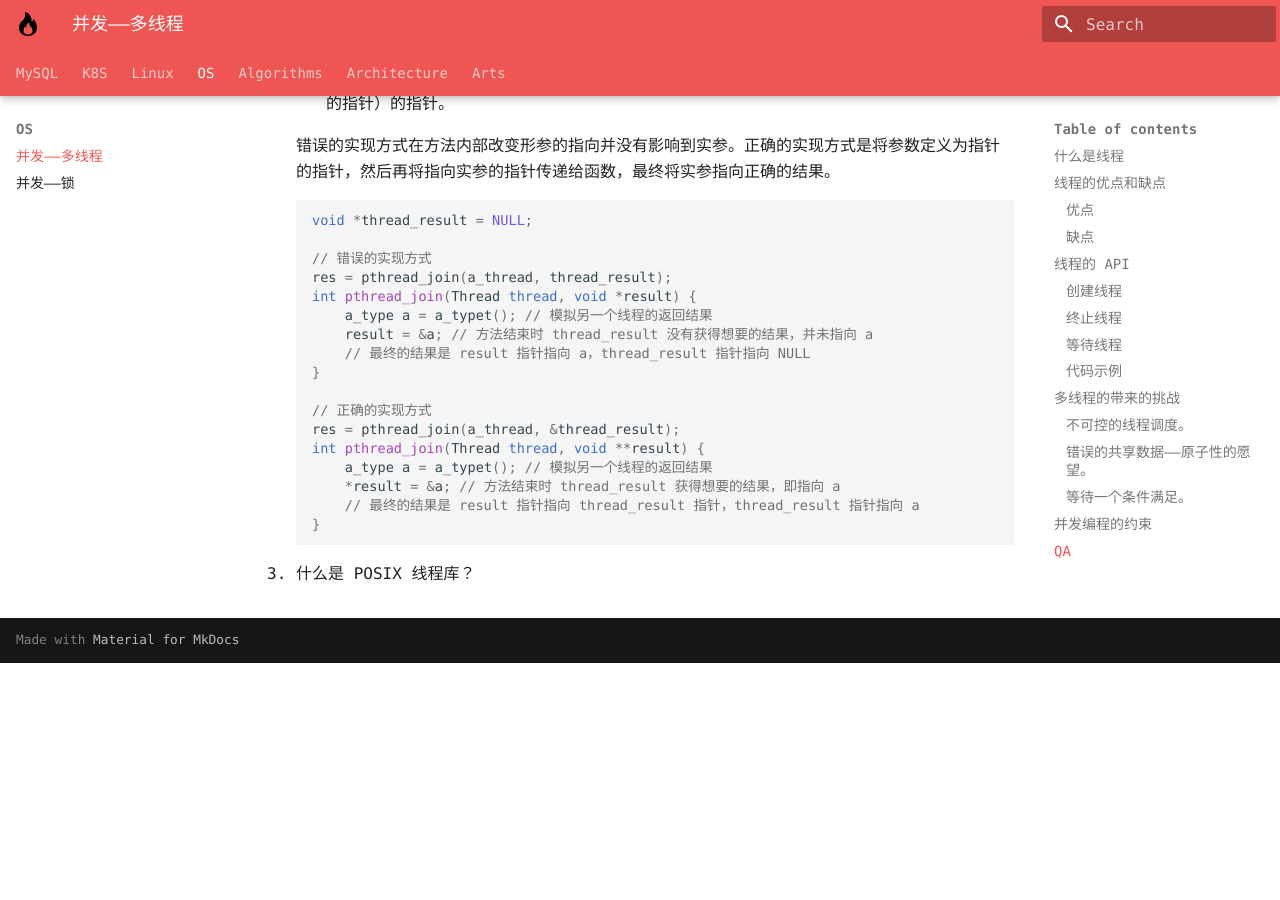
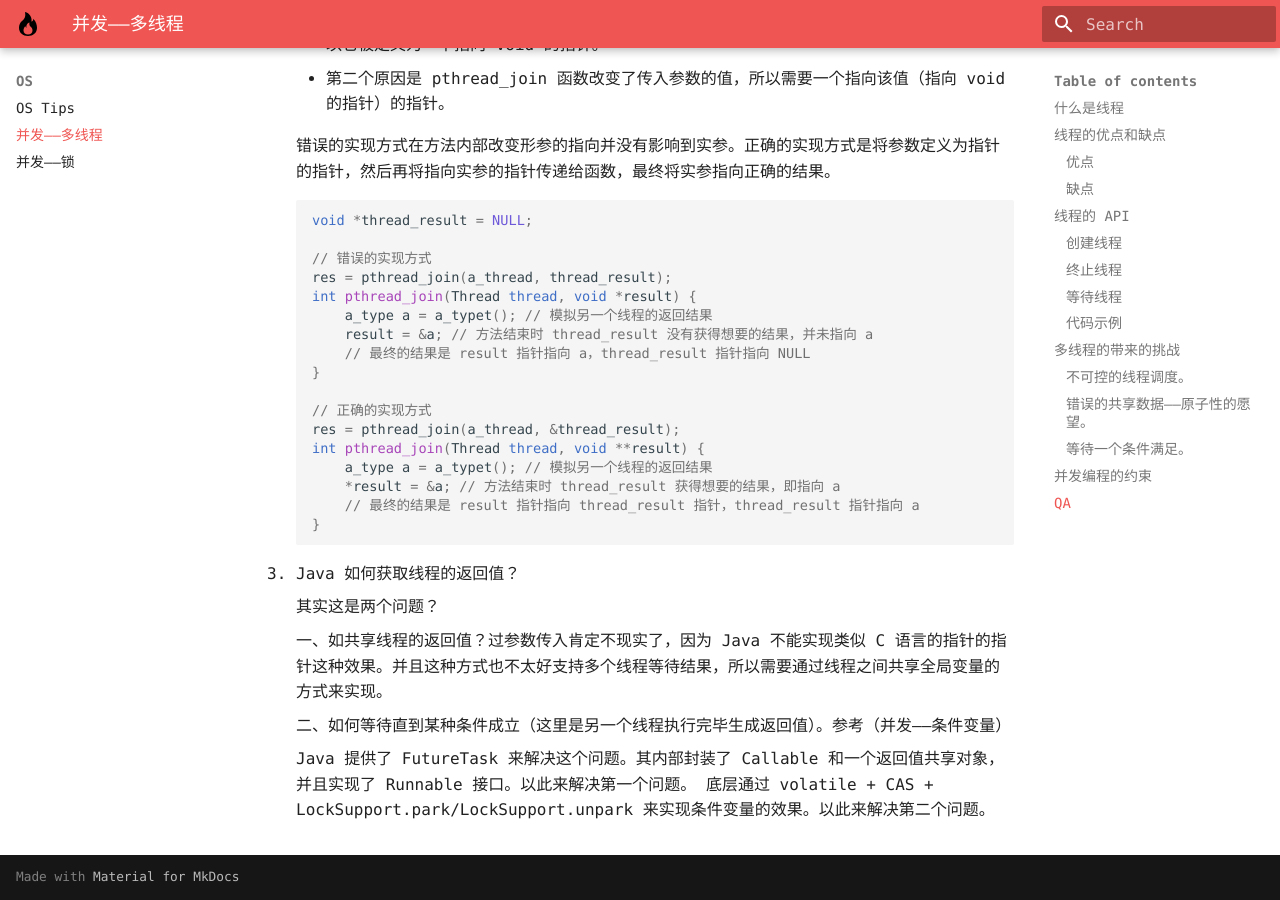
Before and after one commit to Suomea/blog, an MkDocs documentation site: the page built from docs/OS/并发——多线程.md, in a window 1280 px wide and 900 px high, scrolled down 7098 px. Built offline with MkDocs 1.6.1 and Material for MkDocs 9.7.7, drawn with Linux system fonts in a browser that asks for light colours; some web fonts are replaced; before the commit the page ends 7761 px from its top, so only the background shows below that.

Commit message:
新增‘OS Tips’；更新‘并发——多线程’；更新‘并发——锁’。

````diff
--- a/docs/OS/并发——多线程.md
+++ b/docs/OS/并发——多线程.md
@@ -282,4 +282,13 @@ pthread_join 就是这样的一种情况，需要等待另一个线程执行完
     }
     ```
 
-3. 什么是 POSIX 线程库？
+3. Java 如何获取线程的返回值？
+
+    其实这是两个问题？
+
+    一、如共享线程的返回值？过参数传入肯定不现实了，因为 Java 不能实现类似 C 语言的指针的指针这种效果。并且这种方式也不太好支持多个线程等待结果，所以需要通过线程之间共享全局变量的方式来实现。
+
+    二、如何等待直到某种条件成立（这里是另一个线程执行完毕生成返回值）。参考（并发——条件变量）
+
+    Java 提供了 FutureTask 来解决这个问题。其内部封装了 Callable 和一个返回值共享对象，并且实现了 Runnable 接口。以此来解决第一个问题。
+    底层通过 volatile + CAS + LockSupport.park/LockSupport.unpark 来实现条件变量的效果。以此来解决第二个问题。
--- a/mkdocs.yml
+++ b/mkdocs.yml
@@ -23,14 +23,11 @@ theme:
       example: octicons/beaker-16
       quote: octicons/quote-16
 
-  feature:
-    #    - navigation.instant
-    #    - navigation.tracking
+  features:
+    - navigation.instant
+    - navigation.tracking
     - navigation.tabs
-    - navigation.tabs.sticky
-  features:
-    - navigation.tabs
-    - navigation.tabs.sticky
+#    - navigation.tabs.sticky
     - navigation.top
 markdown_extensions:
   - pymdownx.highlight:
@@ -56,8 +53,10 @@ nav:
       - Linux/磁盘分区.md
       - Linux/Nginx 编译安装.md
   - OS:
+      - OS/OS Tips.md
       - OS/并发——多线程.md
       - OS/并发——锁.md
+#      - OS/并发——可视性的问题.md
 #      - OS/并发——条件变量.md
 #      - OS/并发——信号量.md
 #      - OS/并发——基于并发的数据结构.md
````
Also changed, not shown: docs/OS/并发——锁.md (+9 -0 lines), docs/OS/OS Tips.md (added).
